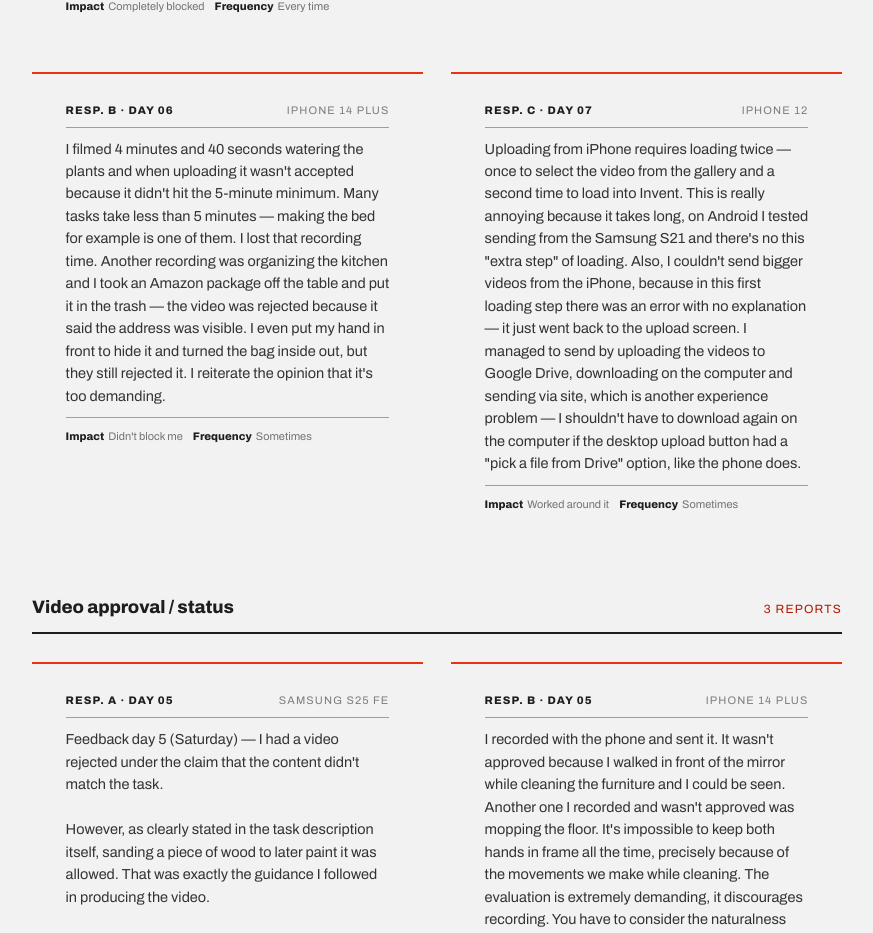
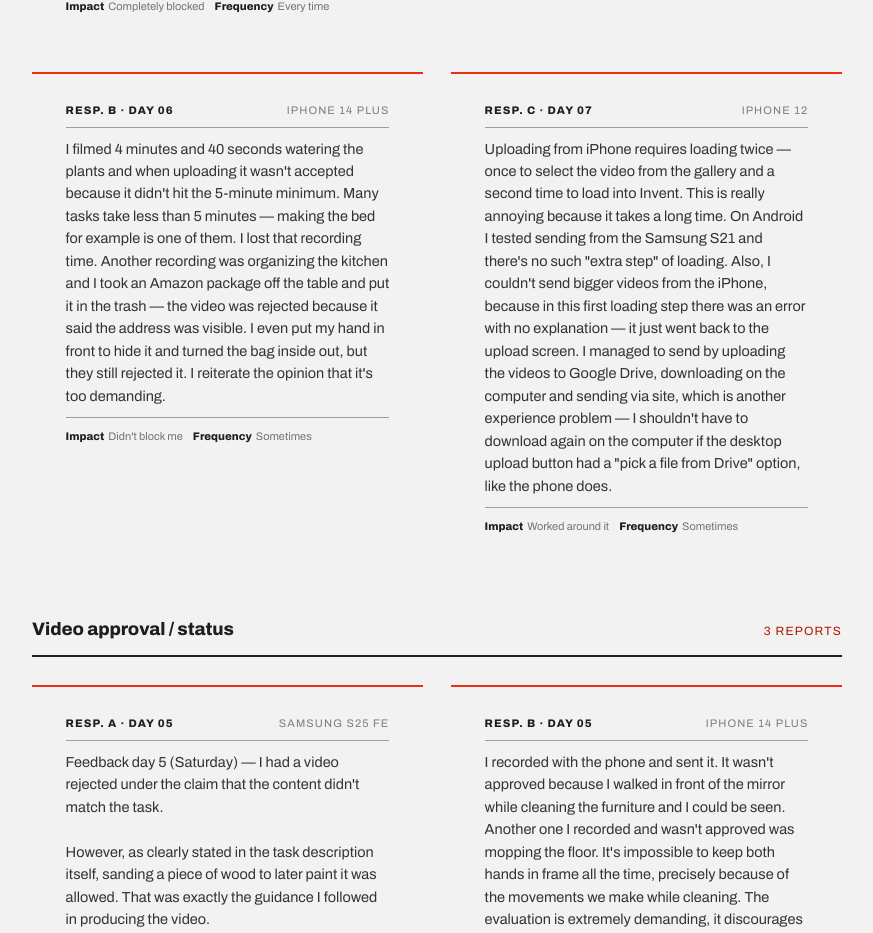
Before and after one commit to notaboutdollar/invent-money-feedback, a Next.js app: page / in a window 1280 px wide. Shown: the part 3237-4170 px from the top of the page, without its empty margins (374-1247 px from the left). Built offline with nearby package versions, Linux system fonts and the light colour scheme.

Commit message:
fix: corrige erro gramatical na traducao (Resp. C, dia 07)

```diff
--- a/data/beta-trainers.ts
+++ b/data/beta-trainers.ts
@@ -273,7 +273,7 @@ const en: Content = {
             id: "Resp. C · day 07",
             device: "iPhone 12",
             quote:
-              "Uploading from iPhone requires loading twice — once to select the video from the gallery and a second time to load into Invent. This is really annoying because it takes long, on Android I tested sending from the Samsung S21 and there's no this \"extra step\" of loading. Also, I couldn't send bigger videos from the iPhone, because in this first loading step there was an error with no explanation — it just went back to the upload screen. I managed to send by uploading the videos to Google Drive, downloading on the computer and sending via site, which is another experience problem — I shouldn't have to download again on the computer if the desktop upload button had a \"pick a file from Drive\" option, like the phone does.",
+              "Uploading from iPhone requires loading twice — once to select the video from the gallery and a second time to load into Invent. This is really annoying because it takes a long time. On Android I tested sending from the Samsung S21 and there's no such \"extra step\" of loading. Also, I couldn't send bigger videos from the iPhone, because in this first loading step there was an error with no explanation — it just went back to the upload screen. I managed to send by uploading the videos to Google Drive, downloading on the computer and sending via site, which is another experience problem — I shouldn't have to download again on the computer if the desktop upload button had a \"pick a file from Drive\" option, like the phone does.",
             impact: "Worked around it",
             frequency: "Sometimes",
           },
```
